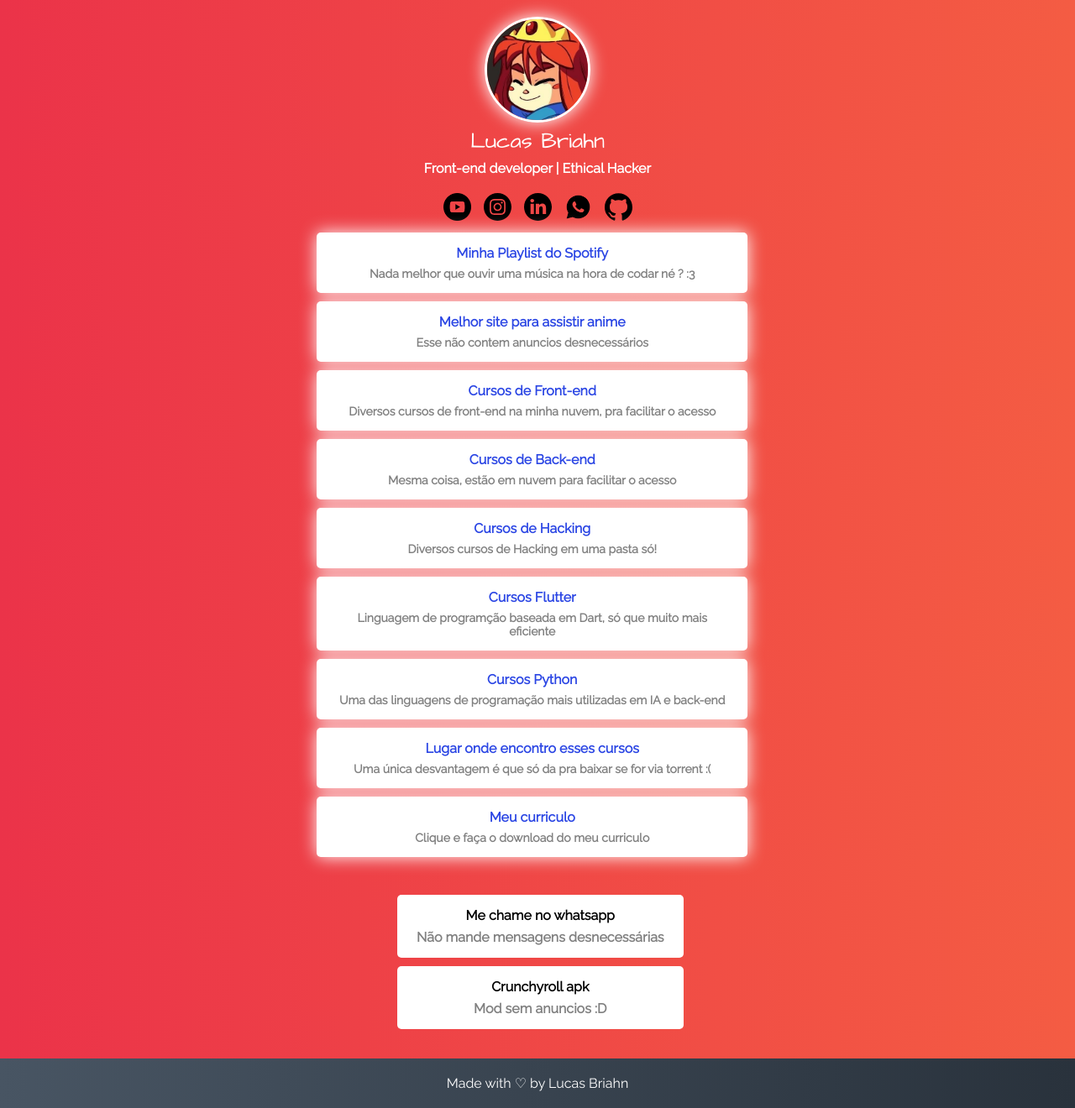
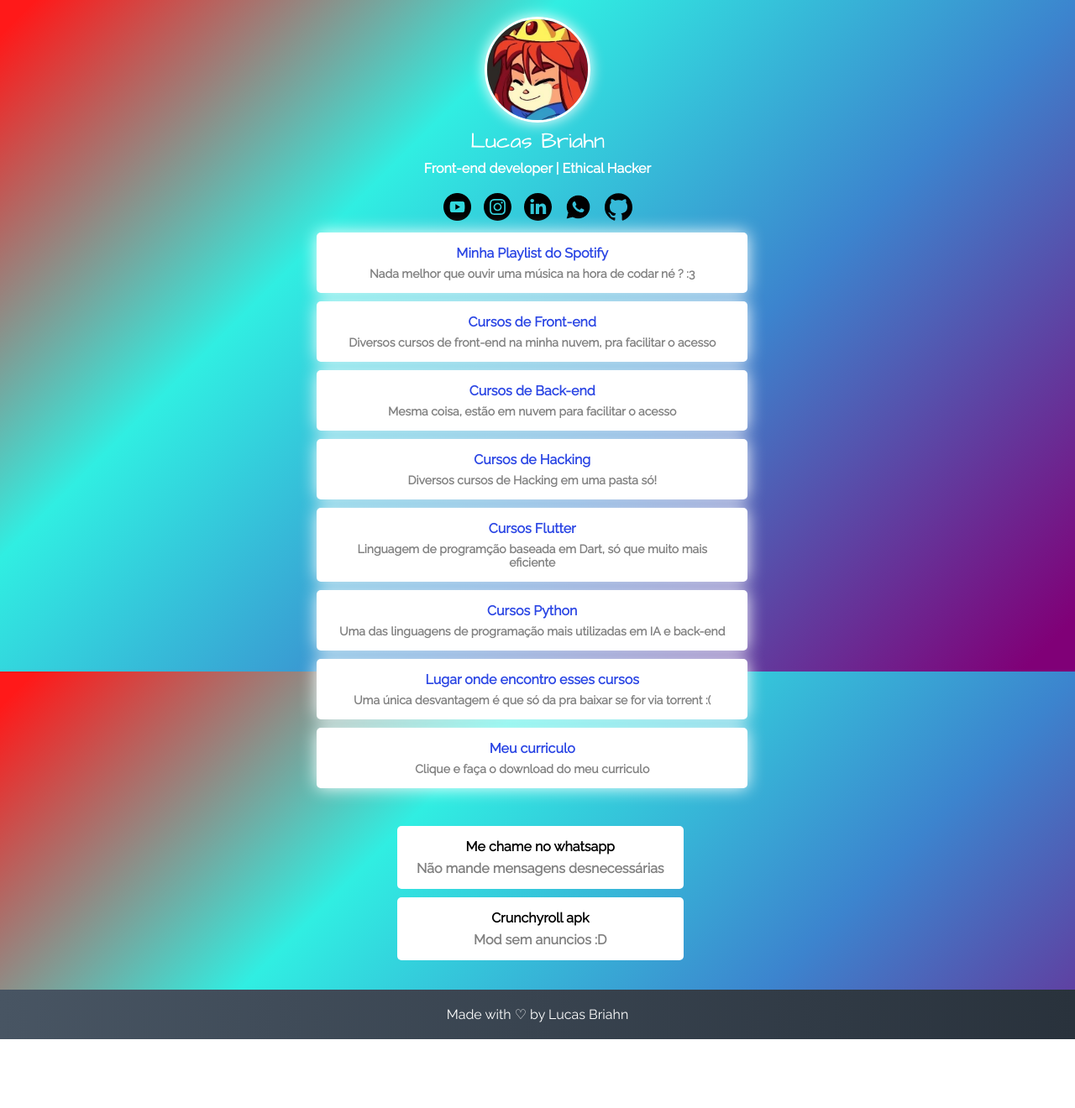
Before and after one commit to lucasbriahn/lucasbriahn.github.io, a PHP site: page / in a window 1280 px wide. Shown: the whole page at 84% size. After the commit the page ends 1238 px from the top, so only its background shows below. Run offline with PHP 8.4, Linux system fonts and the light colour scheme.

Commit message:
Add files via upload

```diff
--- /dev/null
+++ b/assets/animation.css
@@ -0,0 +1,66 @@
+body {
+    background: linear-gradient(315deg, rgb(128, 0, 119) 3%, rgba(60,132,206,1) 38%, rgba(48,238,226,1) 68%, rgba(255,25,25,1) 98%);
+    animation: gradient 15s ease infinite;
+    background-size: 400% 400%;
+    background-attachment: fixed;
+}
+
+@keyframes gradient {
+    0% {
+        background-position: 0% 0%;
+    }
+    50% {
+        background-position: 100% 100%;
+    }
+    100% {
+        background-position: 0% 0%;
+    }
+}
+
+.wave {
+    background: rgb(255 255 255 / 25%);
+    border-radius: 1000% 1000% 0 0;
+    position: fixed;
+    width: 200%;
+    height: 12em;
+    animation: wave 10s -3s linear infinite;
+    transform: translate3d(0, 0, 0);
+    opacity: 0.8;
+    bottom: 0;
+    left: 0;
+    z-index: -1;
+}
+
+.wave:nth-of-type(2) {
+    bottom: -1.25em;
+    animation: wave 18s linear reverse infinite;
+    opacity: 0.8;
+}
+
+.wave:nth-of-type(3) {
+    bottom: -2.5em;
+    animation: wave 20s -1s reverse infinite;
+    opacity: 0.9;
+}
+
+@keyframes wave {
+    2% {
+        transform: translateX(1);
+    }
+
+    25% {
+        transform: translateX(-25%);
+    }
+
+    50% {
+        transform: translateX(-50%);
+    }
+
+    75% {
+        transform: translateX(-25%);
+    }
+
+    100% {
+        transform: translateX(1);
+    }
+}
--- a/assets/styles.css
+++ b/assets/styles.css
@@ -1,4 +1,4 @@
-/* ESTILIZAÇÃO DA PAGINA INTEIRA, BODY, HTML E LIMPEZA DOS PADDINGS E MARGINS */
+@import url(animation.css);
 * {
     margin: 0;
     padding: 0;
@@ -6,7 +6,7 @@
 }
 
 body {
-    background: linear-gradient(to right, #eb3349, #f45c43);
+    background: gradient ;
     color: white;
     font-family: 'Raleway', sans-serif;
     width: 100%;
@@ -24,32 +24,6 @@
     flex-direction: column;
     align-items: center;
 }
-/* Header */
-/* .navbar {
-    background-color: black;
-}
-.navbar ul {
-    list-style: none;
-    padding: 10px;
-    display: flex;
-    justify-content:start;
-    gap: 12px;
-
-}
-
-.navbar-list li a {
-    text-decoration: none;
-    color: white;
-}
-.navbar-list li a:hover {
-    transition: 0.5s;
-    -webkit-transition: 0.5s;
-    -moz-transition: 0.5s;
-    -ms-transition: 0.5s;
-    -o-transition: 0.5s;
-    color: #2b46e4;
-}
- */
 
 /* IMAGENS DE PERFIL */
 .profile {
@@ -60,7 +34,7 @@
     width: 120px;
     border-radius: 50%;
     border: 3px solid white;
-    box-shadow: 0 0 20px white;
+    box-shadow: 0 0 17px white;
     margin-top: 20px;
 }
 
@@ -144,9 +118,11 @@
 
 /* SEGUNDA LISTA */
 .link-list-second {
-    margin: 25px 30px;
+    margin: 25px 0;
     text-align: center;
+    align-items: center;
     list-style: none;
+
 }
 
 .link-list-second li {
--- a/index.html
+++ b/index.html
@@ -81,11 +81,6 @@
                     </a>
                 </li>
                 <li>
-                    <a href="https://sukianimes.com/" target="_blank">Melhor site para assistir anime
-                        <span>Esse não contem anuncios desnecessários</span>
-                    </a>
-                </li>
-                <li>
                     <a href="https://seducsp-my.sharepoint.com/:f:/g/personal/0000109403762xsp_aluno_educacao_sp_gov_br/ErhNmYstpoxEien6G8ljNC8BrNIaR99XwxUf7lEKXjR60w?e=pX53pj"
                         target="_blank">Cursos de Front-end
                         <span>Diversos cursos de front-end na minha nuvem, pra facilitar o acesso</span>
```
